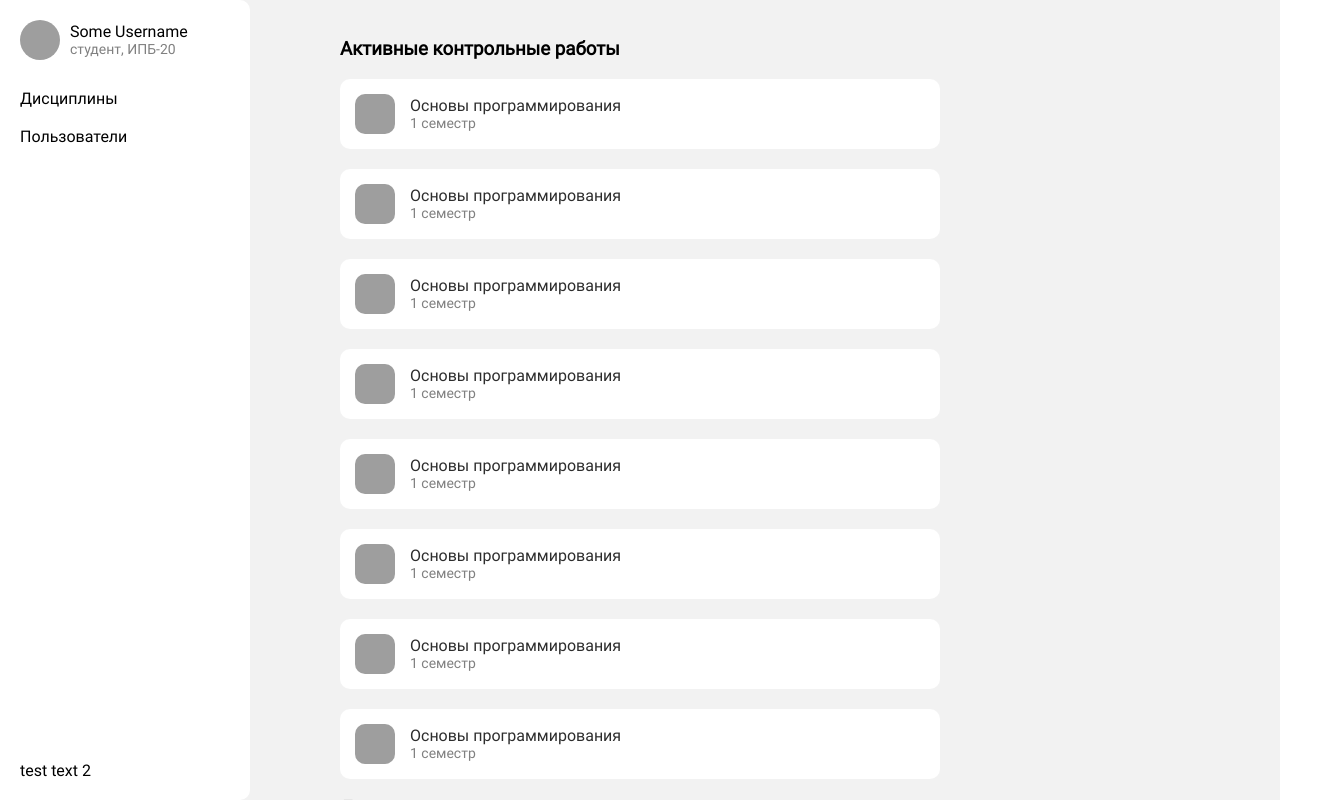
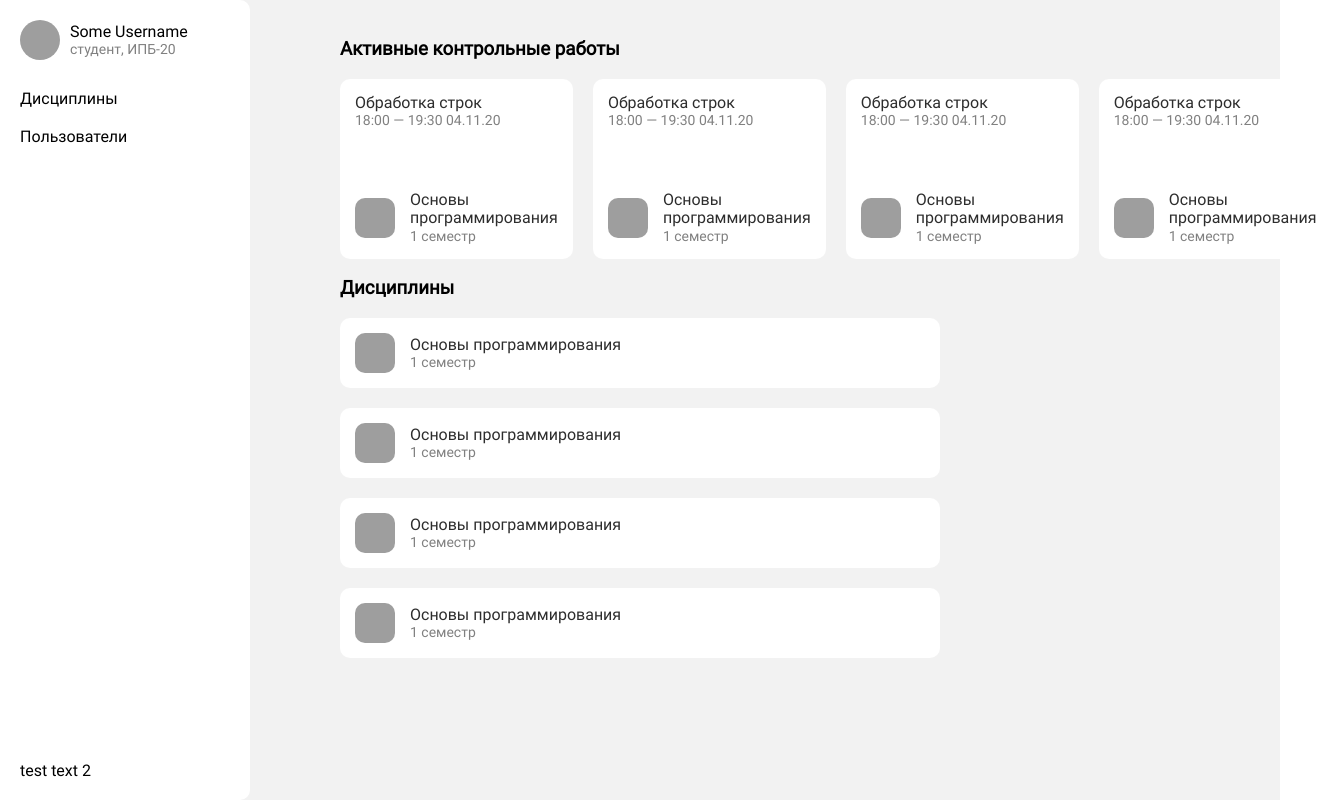
Before and after one commit to deissh/vue-tester-ap, a Vue app: page /auth/sign_in in a window 1280 px wide. Both pictures are taken after typing "Sample", "Sample123" into the empty fields and a click on the button "Войти". Shown: the top 800 px of the page, 1332 px wide, since content can reach past the window. Built offline with nearby package versions, Linux system fonts and the light colour scheme; grey boxes are pictures that could not be loaded.

Commit message:
feat: examinations list

```diff
--- a/src/components/app-card/AppCard.vue
+++ b/src/components/app-card/AppCard.vue
@@ -30,6 +30,9 @@ export default defineComponent({
     align-items: center;
     align-content: space-between;
 
+    height: inherit;
+    width: inherit;
+
     &--horizontal {
       flex-direction: row;
     }
--- /dev/null
+++ b/src/components/examination/ExaminationCard.vue
@@ -0,0 +1,75 @@
+<template>
+  <AppCard class="examination_card">
+    <div class="content">
+      <div class="start">
+
+        <div class="title">
+          <span>Обработка строк</span>
+          <span class="desc">18:00 — 19:30 04.11.20</span>
+        </div>
+
+      </div>
+
+      <div class="end">
+        <SubjectListItem class="subject" />
+      </div>
+    </div>
+  </AppCard>
+</template>
+
+<script lang="ts">
+import { defineComponent } from 'vue';
+
+import AppCard from '@/components/app-card/AppCard.vue';
+import SubjectListItem from '@/components/subject/SubjectListItem.vue';
+
+export default defineComponent({
+  components: { AppCard, SubjectListItem },
+});
+</script>
+
+<style lang="scss" scoped>
+.examination_card {
+  height: 150px;
+
+  .content {
+    flex: 1 1 auto;
+
+    display: flex;
+    flex-direction: column;
+    justify-content: space-between;
+  }
+
+  &:hover {
+    cursor: pointer;
+
+    transition: filter 0.1s ease-in-out;
+    filter: drop-shadow(0px 0px 15px rgba(0, 0, 0, 0.1));
+  }
+
+  .title {
+    display: flex;
+    flex-direction: column;
+    align-items: flex-start;
+
+    color: #2D2D2D;
+    font-size: 16px;
+
+    .desc {
+      color: #808080;
+      font-size: 14px;
+    }
+  }
+
+  .end > .subject {
+    padding: 0;
+  }
+
+  .start, .end {
+    display: flex;
+    flex-direction: row;
+    justify-content: space-between;
+    width: 100%;
+  }
+}
+</style>
--- a/src/components/subject/SubjectListItem.vue
+++ b/src/components/subject/SubjectListItem.vue
@@ -30,13 +30,6 @@ export default defineComponent({
 
 <style lang="scss" scoped>
 .subject_list_item {
-  &:hover {
-    cursor: pointer;
-
-    transition: filter 0.1s ease-in-out;
-    filter: drop-shadow(0px 0px 15px rgba(0, 0, 0, 0.1));
-  }
-
   .tumb {
     border-radius: 10px;
     margin-right: 15px;
@@ -63,6 +56,8 @@ export default defineComponent({
   .start, .end {
     display: flex;
     flex-direction: row;
+
+    align-items: center;
   }
 }
 </style>
--- a/src/views/dashboard/Overview.vue
+++ b/src/views/dashboard/Overview.vue
@@ -1,16 +1,12 @@
 <template>
   <div class="overview">
     <h3>Активные контрольные работы</h3>
-    <div class="active_examinations_list">
-      <SubjectListItem
-        class="subjects_list__item"
+    <div class="examinations_list">
+      <ExaminationCard
         v-for="item in subjects"
         v-bind:key="item"
-      />
-      <SubjectListItem
-        class="subjects_list__item"
-        v-for="item in subjects"
-        v-bind:key="item"
+        hover
+        class="examinations_list__item"
       />
     </div>
 
@@ -29,14 +25,16 @@
 <script lang="ts">
 import { defineComponent } from 'vue';
 
+import { SubjectRepository } from '@/core/repositories/subject.repository';
+
 import SubjectListItem from '@/components/subject/SubjectListItem.vue';
-import { SubjectRepository } from '@/core/repositories/subject.repository';
+import ExaminationCard from '@/components/examination/ExaminationCard.vue';
 
 const subjectRepository = new SubjectRepository();
 
 export default defineComponent({
   components: {
-    SubjectListItem,
+    SubjectListItem, ExaminationCard,
   },
   data: () => ({}),
   computed: {
@@ -50,7 +48,17 @@ export default defineComponent({
 <style lang="scss" scoped>
 @import "../../styles/init";
 
-.active_examinations_list {
+.examinations_list {
+  display: flex;
+  flex-direction: row;
+
+  &__item {
+    margin-right: 20px;
+
+    &:last-child {
+      margin-right: 0;
+    }
+  }
 }
 
 .subjects_list {
@@ -63,6 +71,13 @@ export default defineComponent({
     &:last-child {
       margin-bottom: 0;
     }
+
+    &:hover {
+      cursor: pointer;
+
+      transition: filter 0.1s ease-in-out;
+      filter: drop-shadow(0px 0px 15px rgba(0, 0, 0, 0.1));
+    }
   }
 }
 </style>
```
